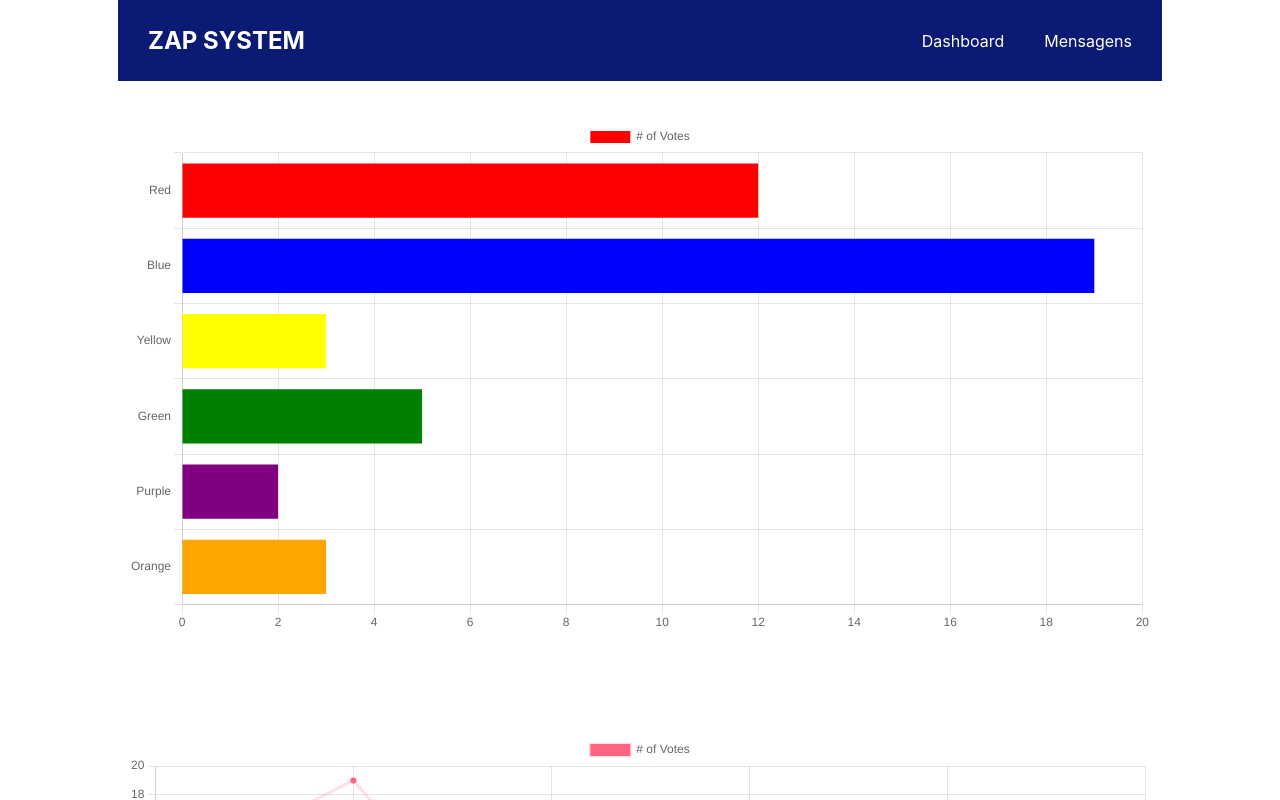
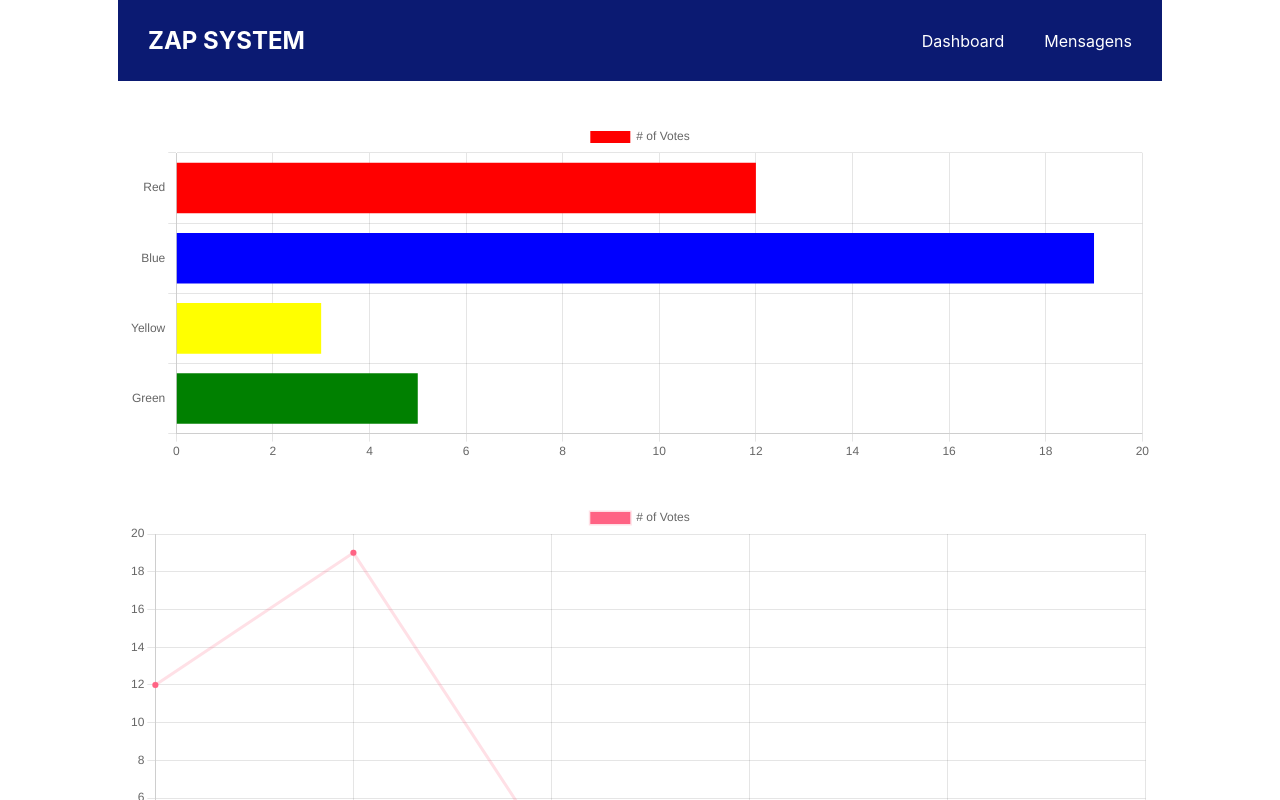
Before and after one commit to pnakashima/zap-system, a React (Create React App) app: page / in a window 1280 px wide. Shown: the top 800 px of the page. Built offline with nearby package versions, Linux system fonts and the light colour scheme.

Commit message:
change graph sizes

```diff
--- a/src/components/HorizontalBarChart/index.jsx
+++ b/src/components/HorizontalBarChart/index.jsx
@@ -2,18 +2,16 @@ import React from 'react';
 import { Bar } from 'react-chartjs-2';
 
 const data = {
-    labels: ['Red', 'Blue', 'Yellow', 'Green', 'Purple', 'Orange'],
+    labels: ['Red', 'Blue', 'Yellow', 'Green'],
     datasets: [
         {
             label: '# of Votes',
-            data: [12, 19, 3, 5, 2, 3],
+            data: [12, 19, 3, 5],
             backgroundColor: [
                 'red',
                 'blue',
                 'yellow',
                 'green',
-                'purple',
-                'orange',
             ]
         },
     ],
@@ -23,10 +21,9 @@ const options = {
     indexAxis: 'y',
     responsive: true,
     plugins: {
-        legend: {
-            position: 'top',
-        },
+        legend: { position: 'top', },
     },
+    options: { maintainAspectRatio: false }
 };
 
 const HorizontalBarChart = () => (
@@ -34,7 +31,7 @@ const HorizontalBarChart = () => (
         {/* <div className='header'>
             <h1 className='title'>Horizontal Bar Chart</h1>
         </div> */}
-        <Bar data={data} options={options} />
+        <Bar data={data} options={options} height={100} />
     </>
 );
 
--- a/src/components/LineChart/index.jsx
+++ b/src/components/LineChart/index.jsx
@@ -16,22 +16,17 @@ const data = {
 
 const options = {
   scales: {
-    yAxes: [
-      {
-        ticks: {
-          beginAtZero: true,
-        },
-      },
-    ],
+    yAxes: [{ ticks: { beginAtZero: true, }, },],
   },
+  maintainAspectRatio: false,
 };
 
 const LineChart = () => (
   <>
-    <div className='header'>
+    {/* <div className='header'>
       <h1 className='title'>Line Chart</h1>
-    </div>
-    <Line data={data} options={options} width={800} height={250} />
+    </div> */}
+    <Line data={data} options={options} height={400} />
   </>
 );
 
--- a/src/pages/Dashboard/index.jsx
+++ b/src/pages/Dashboard/index.jsx
@@ -1,88 +1,3 @@
-
-
-
-// import { Bar } from 'react-chartjs-2';
-
-// const data = {
-//     labels: ['Red', 'Blue', 'Yellow', 'Green', 'Purple', 'Orange'],
-//     datasets: [
-//         {
-//             label: '# of Votes',
-//             data: [12, 19, 3, 5, 2, 3],
-//             backgroundColor: [
-//                 'red',
-//                 'blue',
-//                 'yellow',
-//                 'green',
-//                 'purple',
-//                 'orange',
-//             ]
-//         },
-//     ],
-// };
-
-// const options = {
-//     indexAxis: 'y',
-//     responsive: true,
-//     plugins: {
-//         legend: {
-//             position: 'top',
-//         },
-//     },
-// };
-
-
-// const Dashboard = () => {
-
-//     return (
-//         <div className="dashboard">
-//             <div style={{width: "100%"}}>
-//                 <Bar data={data} options={options}/>
-//             </div>
-//             {/* <div className="graph-area">
-//                 <LineChart />
-//             </div> */}
-//         </div>
-
-//     )
-// }
-
-// export default Dashboard
-
-
-
-
-
-
-
-
-
-
-
-
-
-
-
-
-
-
-
-
-
-
-
-
-
-
-
-
-
-
-
-
-
-
-
 import HorizontalBarChart from "../../components/HorizontalBarChart"
 import LineChart from "../../components/LineChart"
 
@@ -90,12 +5,10 @@ const Dashboard = () => {
 
     return (
         <div className="dashboard">
-            {/* <div style={{width: "100%"}}> */}
-            <div className="graph-area">
+            <div className="graph-area" >
                 <HorizontalBarChart />
             </div>
-            {/* <div style={{width: "100%"}}> */}
-            <div className="graph-area">
+            <div className="graph-area" >
                 <LineChart />
             </div>
         </div>
```
Also changed, not shown: src/App.css (+1 -10 lines).
